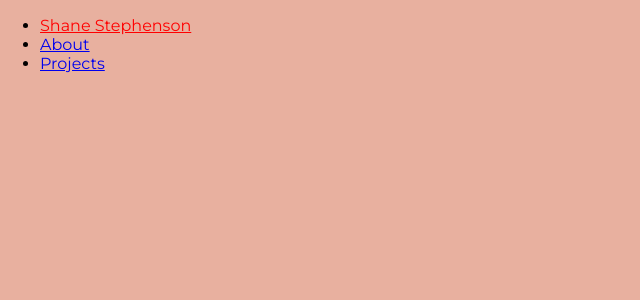
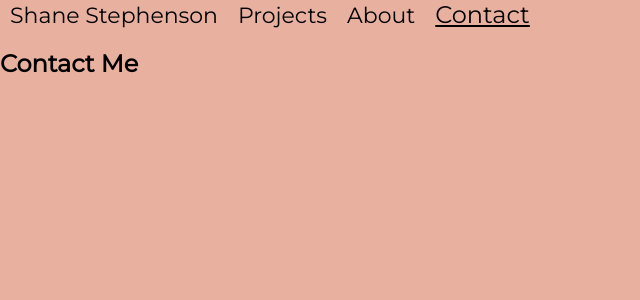
Before and after one commit to shanestephenson/sandbox, a React (Create React App) app: page /contact in a window 1280 px wide. Shown: the top 300 px of the page, without its empty margins (0-640 px from the left). Built offline with nearby package versions, Linux system fonts and the light colour scheme.

Commit message:
styling links

```diff
--- a/src/App.css
+++ b/src/App.css
@@ -1,4 +1,6 @@
-.tags {
-  color: black;
-  font-size: 24px;
+.Link {
+  text-decoration: 'none' !important;
+  color: 'black';
+  font-size: '28px';
+  margin: '10px';
 }
--- a/src/App.js
+++ b/src/App.js
@@ -5,25 +5,41 @@ import Button from '@material-ui/core/Button';
 import './App.css';
 import About from './containers/About/About';
 import Projects from './containers/Projects/Projects';
+import Landing from './containers/Landing/Landing';
+import Contact from './containers/Contact/Contact';
 
-const app = props => (
+const app = props => {
+  const linkStyle = {
+    textDecoration: 'none',
+    color: 'black',
+    fontSize: '22px',
+    margin: '10px'
+  };
+
+  const activeLinkStyle = {
+    textDecoration: 'underline',
+    fontSize: '24px'
+  }
+
+  return (
   <BrowserRouter>
     <div className="App">
       {/*<Button variant="contained" color="primary">Click Me</Button> */}
+        <NavLink to="/" exact style={linkStyle} activeStyle={activeLinkStyle}>Shane Stephenson</NavLink>
+        <NavLink to="/projects" style={linkStyle} activeStyle={activeLinkStyle}>Projects</NavLink>
+        <NavLink to="/about" style={linkStyle} activeStyle={activeLinkStyle}>About</NavLink>
+        <NavLink to="/contact" style={linkStyle} activeStyle={activeLinkStyle}>Contact</NavLink>
 
-      <ul>
-        <li><NavLink to="/" activeStyle={{ color: 'red' }} >Shane Stephenson</NavLink></li>
-        <li><NavLink to="/about" activeStyle={{ color: 'red' }}>About</NavLink></li>
-        <li><NavLink to="/projects" activeStyle={{ color: 'red' }}>Projects</NavLink></li>
-      </ul>
       <Switch>
         <Route exact path="/about" component={About} />
         <Route exact path="/projects" component={Projects} />
-        <Route  path="/"/>
+        <Route exact path="/contact" component={Contact} />
+        <Route exact path="/" onlyActiveOnIndex component={Landing}/>
       </Switch>
     </div>
   </BrowserRouter>
-);
+  );
+};
 
 
 export default app;
--- /dev/null
+++ b/src/containers/Contact/Contact.js
@@ -0,0 +1,9 @@
+import React from 'react';
+
+const contact = props => (
+    <div>
+      <h2>Contact Me</h2>
+    </div>
+  );
+
+export default contact;
--- /dev/null
+++ b/src/containers/Landing/Landing.js
@@ -0,0 +1,10 @@
+import React from 'react';
+import './Landing.css';
+
+const landing = props => (
+    <div>
+      <h2>Shane Stephenson</h2>
+    </div>
+  );
+
+export default landing;
```
Also changed, not shown: src/containers/Landing/Landing.css (added), 1 other file (tests, documents, lock files or other folders).
